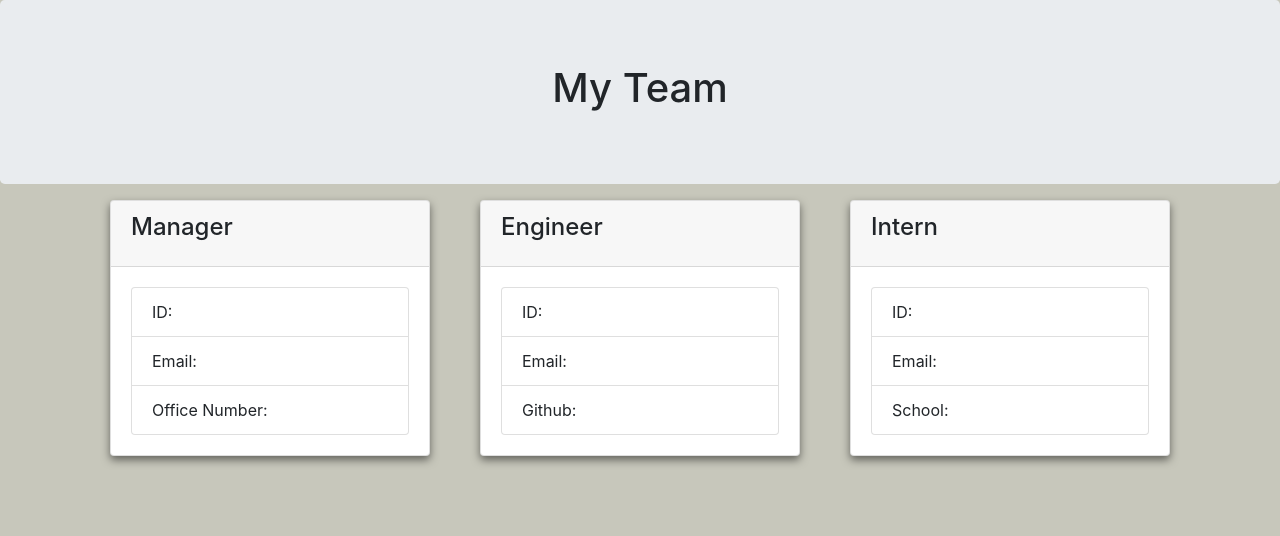
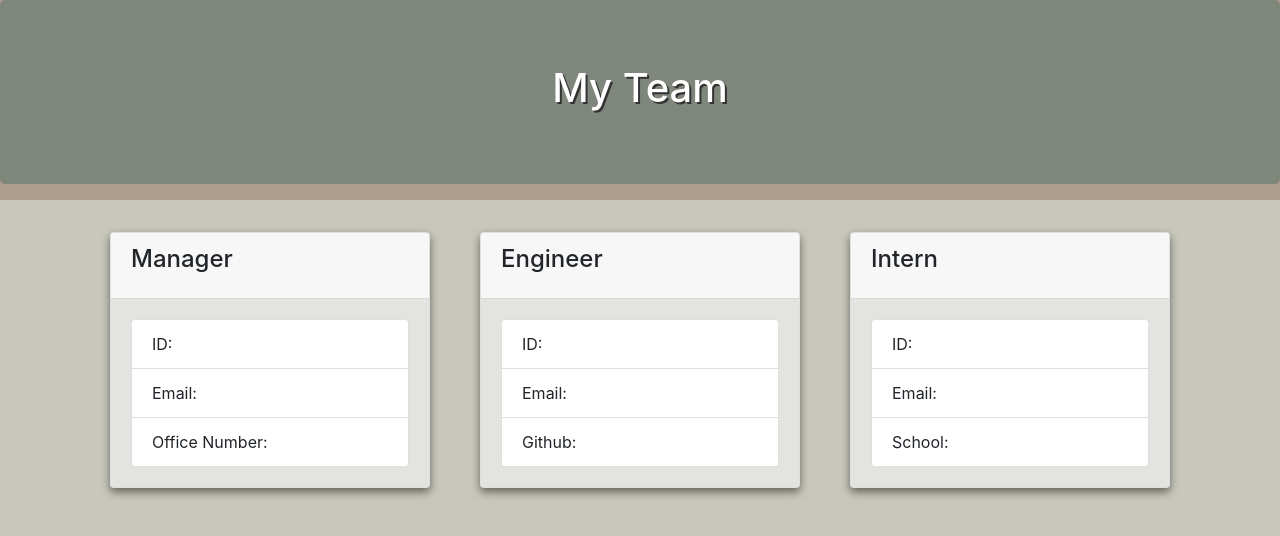
Before and after one commit to ttngu/10_EmployeeSummary, a website: page Develop/output/team.html in a window 1280 px wide. Drawn offline with nearby package versions, Linux system fonts and the light colour scheme.

Commit message:
added more styling

```diff
--- a/Develop/output/style.css
+++ b/Develop/output/style.css
@@ -4,7 +4,22 @@ body {
 
 .employee {
     margin: auto;
+    margin-top: 2rem;
     width: 20rem;
     box-shadow: 0 4px 8px 0 rgba(0,0,0,0.5);
 
 }
+
+.card-body {
+    background-color: #e3e4e0;
+}
+
+.container-fluid {
+    background-color: #af9f8c;
+}
+
+.jumbotron {
+    background-color: #7f867b;
+    color: white;
+    text-shadow: 2px 2px #333333;
+}
```
